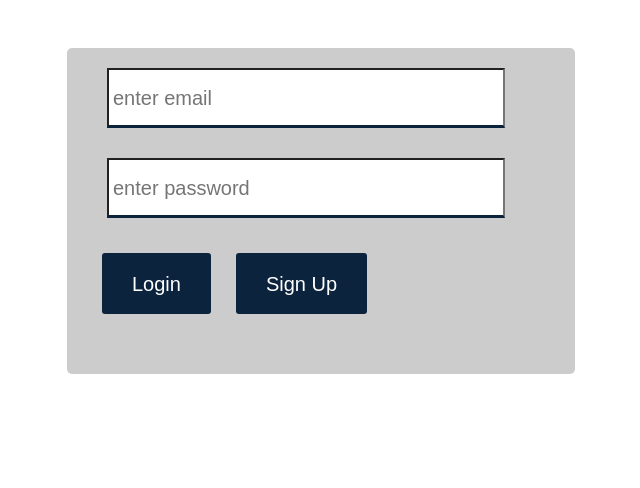
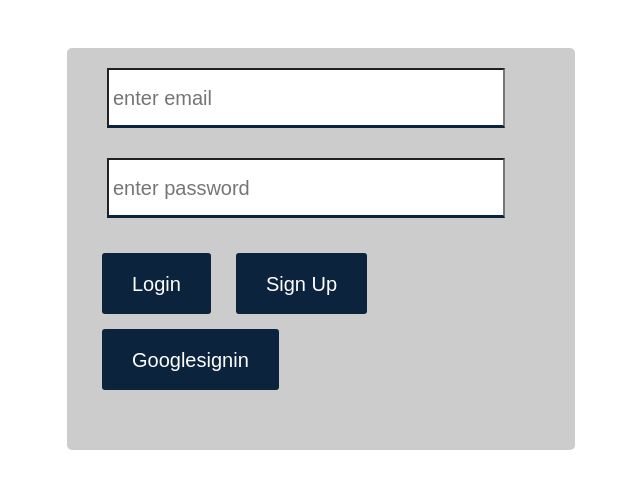
Before and after one commit to nav-commits/React-Auth, a React (Create React App) app in the folder my-authapp/: page / in a window 1280 px wide. Shown: the top 488 px of the page, without its empty margins (443-1083 px from the left). Built offline with nearby package versions, Linux system fonts and the light colour scheme; no server answers.

Commit message:
added google sign in

```diff
--- a/my-authapp/src/Login.js
+++ b/my-authapp/src/Login.js
@@ -1,11 +1,23 @@
 import './App.css';
 import {useState} from 'react';
 import fire from "./fire.js";
+import firebase from "firebase";
 
 function Login() {
 
   const [email,setEmail] = useState("")
   const [password,setPassword] = useState("")
+
+  const googleProvider = new firebase.auth.GoogleAuthProvider()
+
+  const signInWithGoogle = () => {
+    firebase.auth().signInWithPopup(googleProvider).then((res) => {
+      console.log(res.user)
+    }).catch((error) => {
+      console.log(error.message)
+    })
+  }
+
 
   const login = e => {
     e.preventDefault();
@@ -55,6 +67,7 @@ function Login() {
           />
           <button className="Submit" onClick={login}>Login </button>
           <button className="Submit" onClick={signup}>Sign Up </button>
+          <button className="Submit" onClick={signInWithGoogle}>Googlesignin </button>
         </form>
     </div>
   );
```
Also changed, not shown: my-authapp/src/App.js (line endings or trailing spaces).
